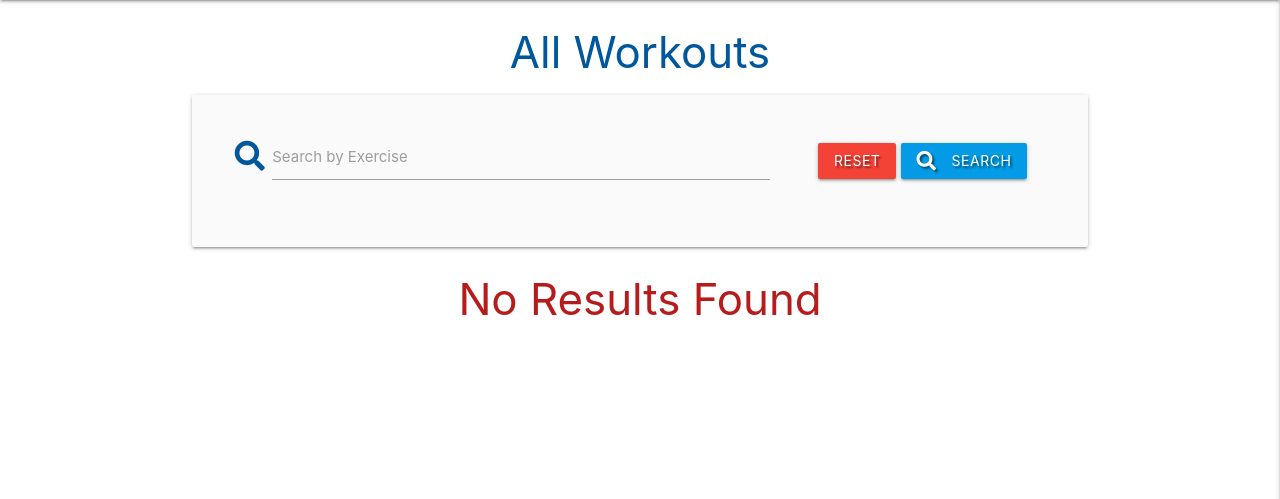
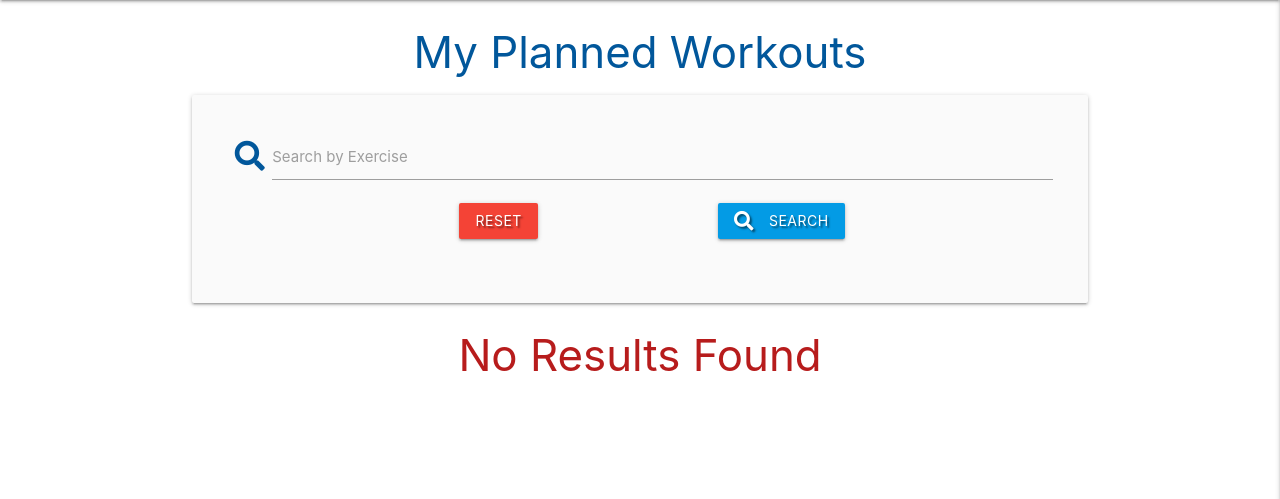
Before and after one commit to Code-Institute-Submissions/M-E-C-20-workout-tracker_AugResub, a Flask app: page /search in a window 1280 px wide. Shown: the part 64-563 px from the top of the page. Run offline with Flask 2, Linux system fonts and the light colour scheme; data that the repository does not hold is empty; some libraries are stand-ins or nearby versions.

Commit message:
Add spacing between search bar and buttons

```diff
--- a/static/css/style.css
+++ b/static/css/style.css
@@ -14,3 +14,13 @@
     margin: 5px;
     line-height: 42px;
 }
+
+.search-buttons {
+    margin-top: 1rem;
+    margin-bottom: 1rem;
+}
+
+.button-space {
+    padding-top: 1rem;
+    padding-bottom: 1rem;
+}
--- a/templates/workout_planner.html
+++ b/templates/workout_planner.html
@@ -1,21 +1,29 @@
 {% extends "base.html" %}
 {% block content %}
 
-    <h3 class="light-blue-text text-darken-4 center-align">All Workouts</h3>
+    <h3 class="light-blue-text text-darken-4 center-align">My Planned Workouts</h3>
 
+    <!-- search bar -->
     <div class="row card-panel grey lighten-5">
         <form action="{{ url_for('search') }}" class="col s12" method="post">
-            <div class="row valign-wrapper center-align">
-                <div class="input-field col s12 m8">
+            <div class="row center-align">
+                <div class="input-field col s12">
                     <i class="fas fa-search prefix light-blue-text text-darken-4"></i>
                     <input type="text" name="query" id="query" minlength="3" class="validate" required>
                     <label for="query">Search by Exercise</label>
                 </div>
-                <div class="col s12 m4">
-                    <a href="{{ url_for('get_workouts') }}" class="red btn text-shadow">Reset</a>
-                    <button type="submit" class="light-blue darken-1 btn text-shadow">
-                        <i class="fas fa-search left"></i> Search
-                    </button>
+                <div class="col s12">
+                    <div class="row center-align">
+                        <div class="col s12 m4 offset-m2 button-space">
+                            <a href="{{ url_for('get_workouts') }}"
+                                class="red btn text-shadow">Reset</a>
+                        </div>
+                        <div class="col s12 m4 button-space">
+                            <button type="submit" class="light-blue darken-1 btn text-shadow">
+                                <i class="fas fa-search left"></i> Search
+                            </button>
+                        </div>
+                    </div>
                 </div>
             </div>
         </form>
```
Also changed, not shown: templates/workout_history.html (+15 -18 lines).
